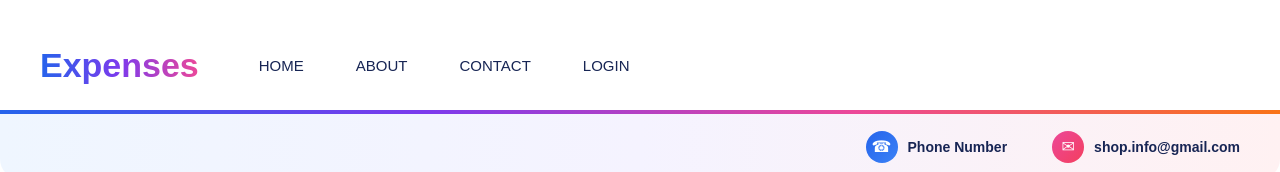
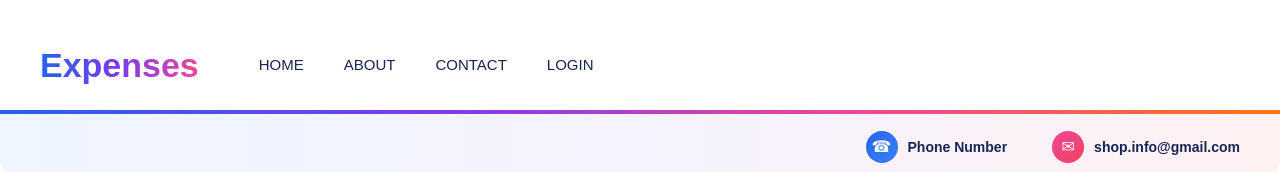
Before and after one commit to osvat0rres/Application, a React (Create React App) app in the folder frontend/: page / in a window 1280 px wide. Shown: the top 172 px of the page. Built offline with nearby package versions, Linux system fonts and the light colour scheme.

Commit message:
Refactor Navbar to use React Router Links

```diff
--- a/frontend/src/components/Navbar.jsx
+++ b/frontend/src/components/Navbar.jsx
@@ -1,14 +1,16 @@
 import React from "react";
 import '../style/Navbar.css';
+import { Link } from "react-router-dom";
 
 function Navbar(){
     return(
-        <section className="navbar">
-            <a href="/" className="navbar-item">Home</a>
-            <a href="/about" className="navbar-item">About</a>
-            <a href="/contact" className="navbar-item">Contact</a>
-            <a href="/login" className="navbar-item">Login</a>
-        </section>
+       <section>
+            <Link to="/" className="navbar-item">Home</Link>
+            <Link to="/about" className="navbar-item">About</Link>
+            <Link to="/contact" className="navbar-item">Contact</Link>
+            <Link to="/login" className="navbar-item">Login</Link>
+
+       </section>
     )
 }
 
```
